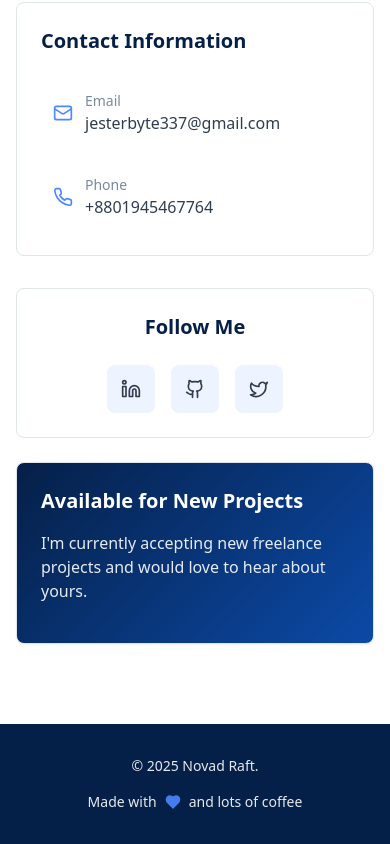
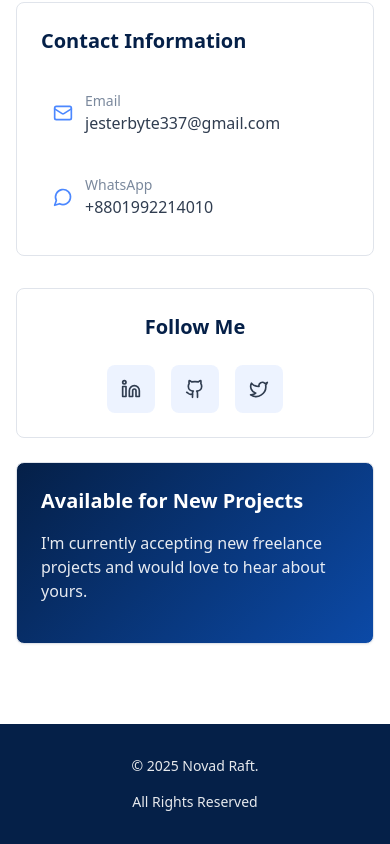
Before and after one commit to yfp27/Novad_Raft, a React (Vite) app: page / in a window 390 px wide. Shown: the part 8328-9172 px from the top of the page. Built offline with nearby package versions, Linux system fonts and the light colour scheme.

Commit message:
Update contact and footer info
Replaced the call icon with a WhatsApp icon, updated "phone" to "WhatsApp", and changed the phone number to "+8801992214010". Also updated the footer text from "Made with 💙and lots of coffee" to "All Rights Reserved".

```diff
--- a/src/components/Contact.tsx
+++ b/src/components/Contact.tsx
@@ -1,6 +1,6 @@
 import { Card, CardContent, CardHeader, CardTitle } from '@/components/ui/card';
 import { Button } from '@/components/ui/button';
-import { Mail, Phone, MapPin, Linkedin, Github, Twitter } from 'lucide-react';
+import { Mail, MessageCircle, MapPin, Linkedin, Github, Twitter } from 'lucide-react';
 
 const Contact = () => {
 
@@ -12,10 +12,10 @@ const Contact = () => {
       href: "mailto:jesterbyte337@gmail.com"
     },
     {
-      icon: <Phone className="h-5 w-5 text-accent" />,
-      label: "Phone",
-      value: "+8801945467764",
-      href: "tel:+8801945467764"
+      icon: <MessageCircle className="h-5 w-5 text-accent" />,
+      label: "WhatsApp",
+      value: "+8801992214010",
+      href: "https://wa.me/8801992214010"
     }
   ];
 
--- a/src/components/Footer.tsx
+++ b/src/components/Footer.tsx
@@ -12,9 +12,7 @@ const Footer = () => {
           </div>
 
           <div className="flex items-center gap-2 text-sm opacity-90">
-            <span>Made with</span>
-            <Heart className="h-4 w-4 text-accent fill-current" />
-            <span>and lots of coffee</span>
+            <span>All Rights Reserved</span>
           </div>
         </div>
       </div>
```
